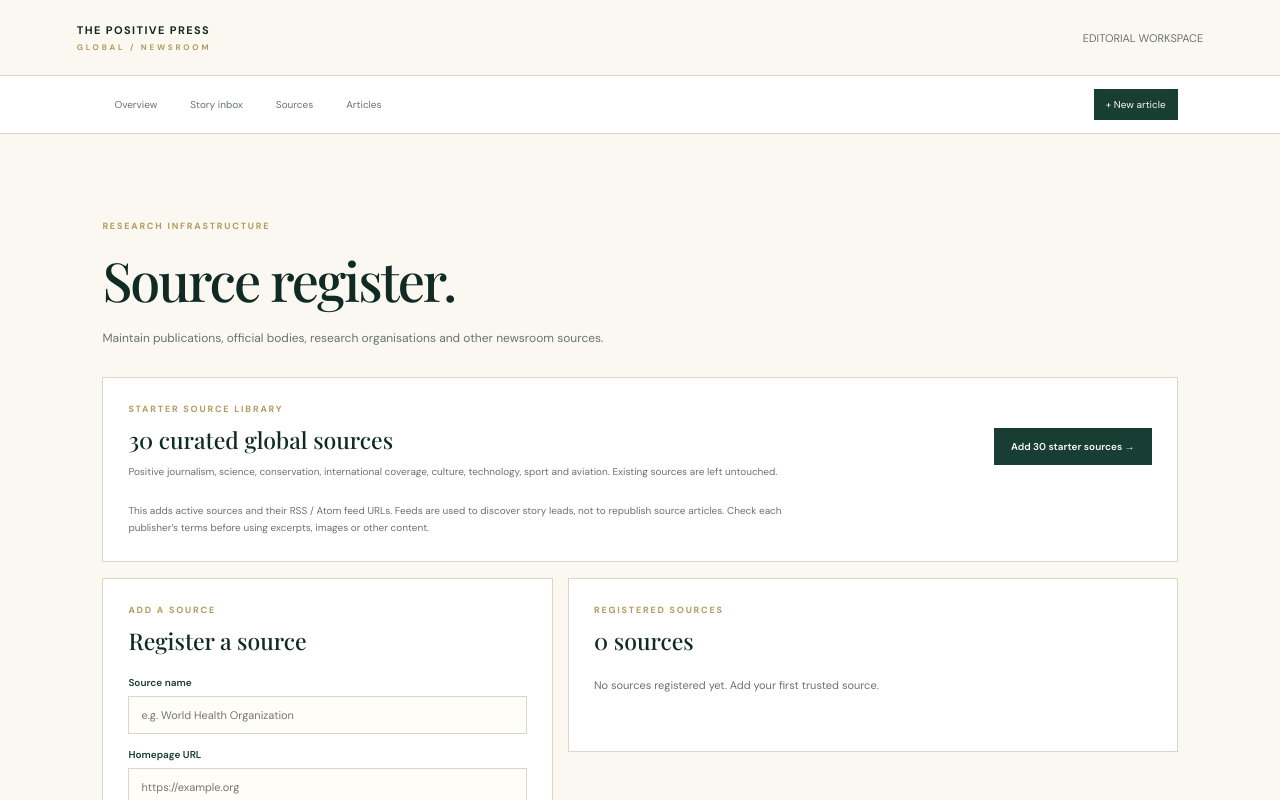
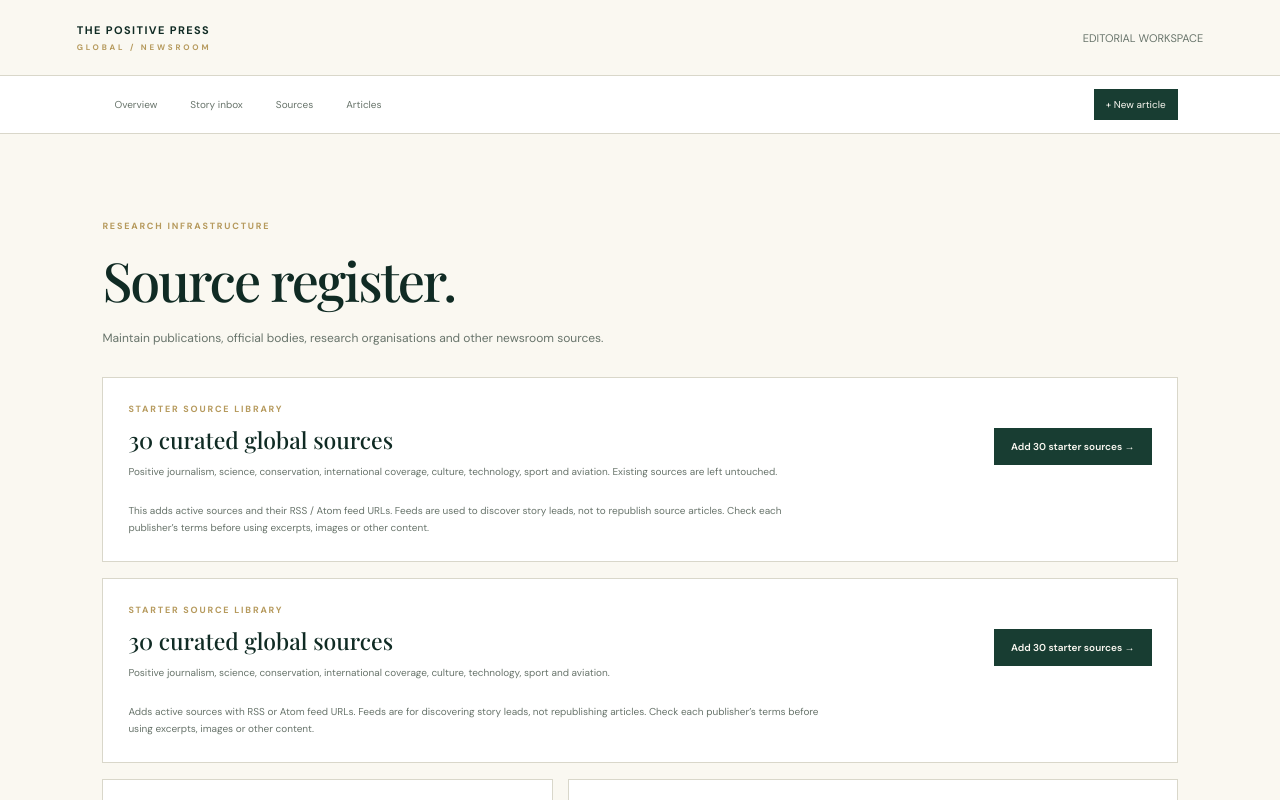
Before and after one commit to caseysmeekes/Positive-press-global, a Next.js app: page /admin/sources in a window 1280 px wide. Shown: the top 800 px of the page. Built offline with nearby package versions, Linux system fonts and the light colour scheme; no server answers; the database is empty; a web font is replaced by a local one.

Commit message:
Add starter RSS source import control

```diff
--- a/app/admin/sources/page.tsx
+++ b/app/admin/sources/page.tsx
@@ -14,12 +14,18 @@ export default async function SourcesPage({ searchParams }: { searchParams: Prom
     <section className="admin-content">
       <p className="newsroom-kicker">RESEARCH INFRASTRUCTURE</p><h1 className="admin-page-title">Source register.</h1>
       <p className="admin-page-intro">Maintain publications, official bodies, research organisations and other newsroom sources.</p>
-      {params.saved && <p className="admin-success">Source saved.</p>}{params.seeded && <p className="admin-success">Starter source set processed: {params.added || "0"} added, {params.existing || "0"} already registered.</p>}
+      {params.saved && <p className="admin-success">Source saved.</p>}{params.seeded && <p className="admin-success">Starter sources processed: {params.added || "0"} added, {params.existing || "0"} already registered.</p>}{params.seeded && <p className="admin-success">Starter source set processed: {params.added || "0"} added, {params.existing || "0"} already registered.</p>}
       <section className="newsroom-panel starter-source-panel">
         <div className="starter-source-heading"><div><p className="newsroom-kicker">STARTER SOURCE LIBRARY</p><h2>30 curated global sources</h2><p>Positive journalism, science, conservation, international coverage, culture, technology, sport and aviation. Existing sources are left untouched.</p></div>
           <form action={seedStarterSources}><button className="admin-primary" type="submit">Add 30 starter sources →</button></form>
         </div>
         <p className="starter-source-note">This adds active sources and their RSS / Atom feed URLs. Feeds are used to discover story leads, not to republish source articles. Check each publisher’s terms before using excerpts, images or other content.</p>
+      </section>
+      <section className="newsroom-panel starter-source-panel">
+        <div className="starter-source-heading"><div><p className="newsroom-kicker">STARTER SOURCE LIBRARY</p><h2>30 curated global sources</h2><p>Positive journalism, science, conservation, international coverage, culture, technology, sport and aviation.</p></div>
+          <form action={seedStarterSources}><button className="admin-primary" type="submit">Add 30 starter sources →</button></form>
+        </div>
+        <p className="starter-source-note">Adds active sources with RSS or Atom feed URLs. Feeds are for discovering story leads, not republishing articles. Check each publisher’s terms before using excerpts, images or other content.</p>
       </section>
       <div className="admin-two-col">
         <section className="newsroom-panel"><p className="newsroom-kicker">ADD A SOURCE</p><h2>Register a source</h2>
```
